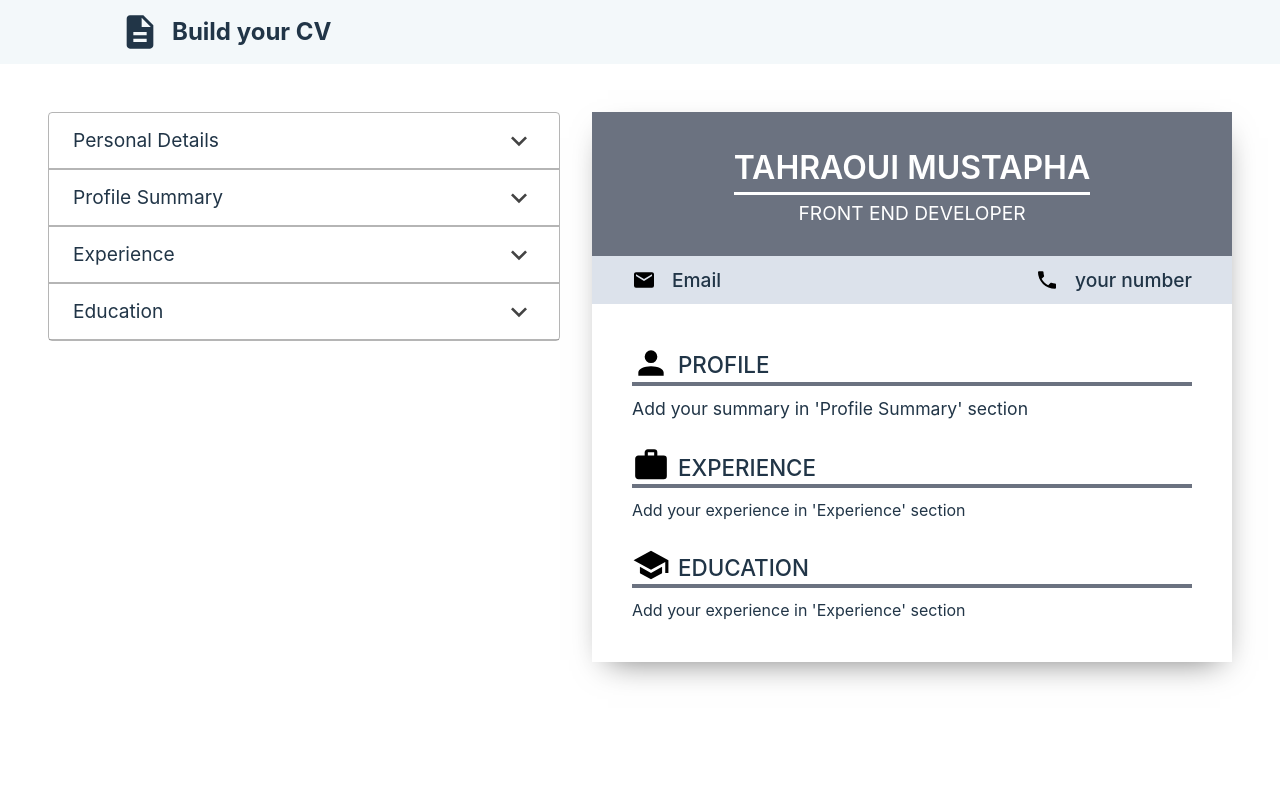
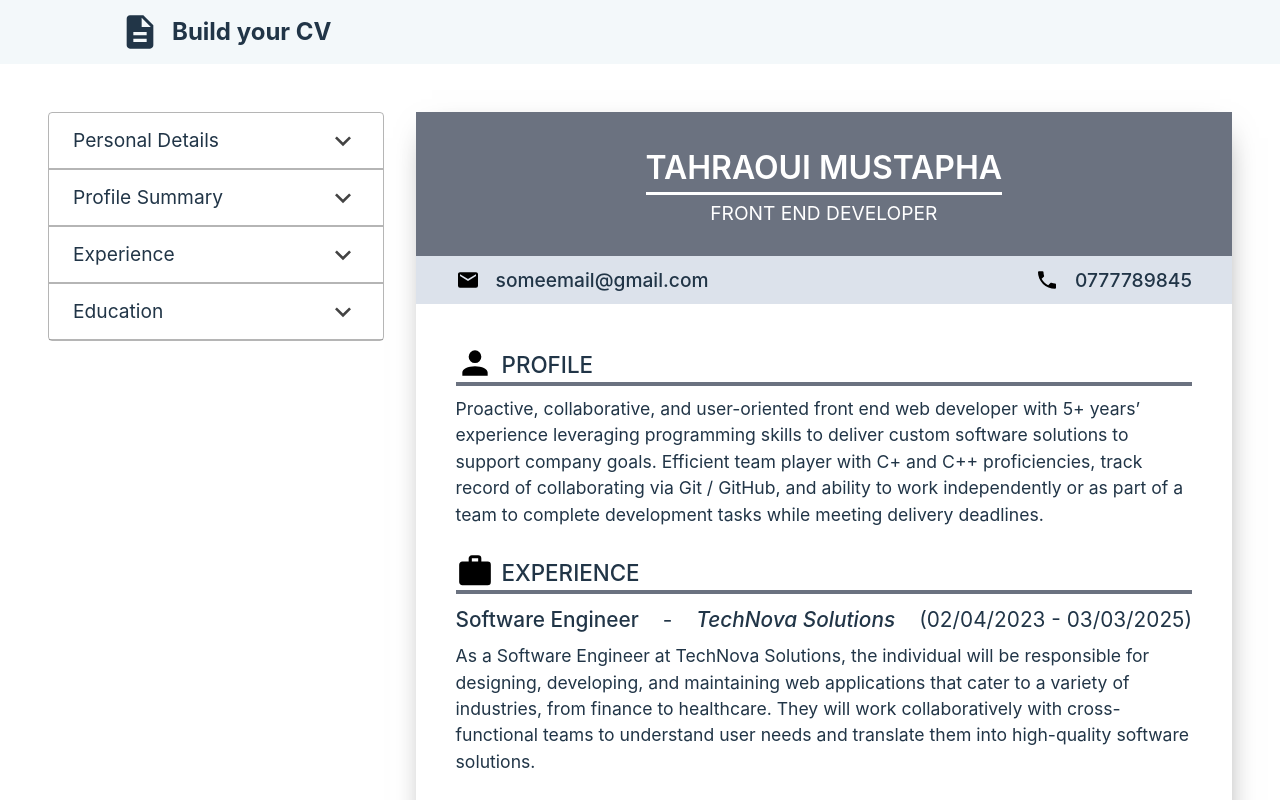
Before and after one commit to TahraouiMustapha/CV-application-The-Odin-Project, a React (Vite) app: page / in a window 1280 px wide. Shown: the top 800 px of the page. Built offline with nearby package versions, Linux system fonts and the light colour scheme.

Commit message:
feat: Add default values to initial states , adjust input's style

```diff
--- a/src/components/Main.jsx
+++ b/src/components/Main.jsx
@@ -7,6 +7,7 @@ import CV from "./CV";
 import arrowIcon from "../assets/arrow.svg";
 import '../styles/main.css'
 import '../styles/form.css'
+import { format, fromUnixTime } from "date-fns";
 
 function Head(props) {
     return(
@@ -26,17 +27,31 @@ function Head(props) {
 export default function Main() {
     const [personalDetails, setPersonalDetails] = useState({
         fullName: 'Tahraoui Mustapha',
-        email: '',
-        phoneNumber: ''
+        email: 'someemail@gmail.com',
+        phoneNumber: '0777789845'
     });
 
     const [profileSummary, setProfileSummary] = useState({
         heading: 'Front End Developer',
-        summary: ''
+        summary: 'Proactive, collaborative, and user-oriented front end web developer with 5+ years’ experience leveraging programming skills to deliver custom software solutions to support company goals. Efficient team player with C+ and C++ proficiencies, track record of collaborating via Git / GitHub, and ability to work independently or as part of a team to complete development tasks while meeting delivery deadlines.'
     })
 
-    const [experiencesArray, setExperiencesArray] = useState([ ]);
-    const [educationsArray, setEducationsArray] = useState([]);
+    const [experiencesArray, setExperiencesArray] = useState([{
+        id: crypto.randomUUID(),
+        companyName:'TechNova Solutions',
+        position: 'Software Engineer',
+        fromDate: format(new Date('02/04/2023'), "yyyy-MM-dd"),
+        toDate: format(new Date('03/03/2025'), "yyyy-MM-dd"),
+        details: 'As a Software Engineer at TechNova Solutions, the individual will be responsible for designing, developing, and maintaining web applications that cater to a variety of industries, from finance to healthcare. They will work collaboratively with cross-functional teams to understand user needs and translate them into high-quality software solutions.'
+    }]);
+    const [educationsArray, setEducationsArray] = useState([{
+        id: crypto.randomUUID(),
+        school: 'El emam ahmed el ghazali',
+        degree: 'High School Degree',
+        fromDate: format(new Date('02/04/2019'), "yyyy-MM-dd"),
+        toDate: format(new Date('02/04/2021'), "yyyy-MM-dd"),
+        location: 'Sour el ghozlane'
+    }]);
 
     // use state for handle the shown component
     const [shown, setShown] = useState('');
--- a/src/styles/form.css
+++ b/src/styles/form.css
@@ -42,13 +42,13 @@ form button ,
 
  textarea {
     width: 415px;
-    max-height: 300px;
     min-height: 100px;
     resize: vertical;
     outline: 1px solid black;
     padding: 4px;
     font-size: 1.1em;
     line-height: 1.5;
+    overflow: hidden;
 }
 
 .duration {
@@ -62,6 +62,7 @@ form .duration p:first-child {
 
 form input[type="date"] {
     color-scheme: black;
+    width: fit-content;
 }
 
 label[for="details"] {
```
